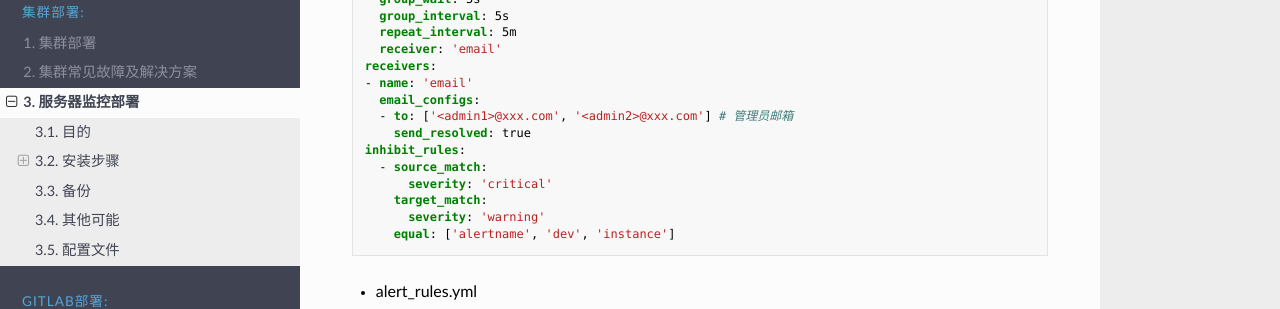
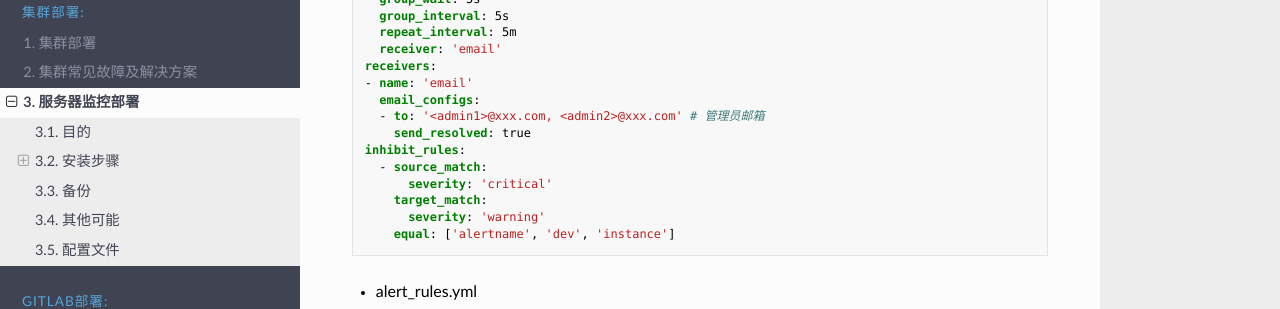
Before and after one commit to CDDSCLab/dscl-docs, a Sphinx documentation site: the page built from source/cluster/deployment/monitor.md, in a window 1280 px wide and 900 px high, scrolled down 4296 px. Shown: the part 151-460 px from the top of the window. Built offline with Sphinx 7.4.7 and the Read the Docs theme 2.0.0, drawn with Linux system fonts in a browser that asks for light colours; formulas are drawn with MathJax 3.

```diff
--- a/source/cluster/deployment/monitor.md
+++ b/source/cluster/deployment/monitor.md
@@ -186,7 +186,7 @@ route:
 receivers:
 - name: 'email'
   email_configs:
-  - to: ['<admin1>@xxx.com', '<admin2>@xxx.com'] # 管理员邮箱
+  - to: '<admin1>@xxx.com, <admin2>@xxx.com' # 管理员邮箱
     send_resolved: true
 inhibit_rules:
   - source_match:
```
